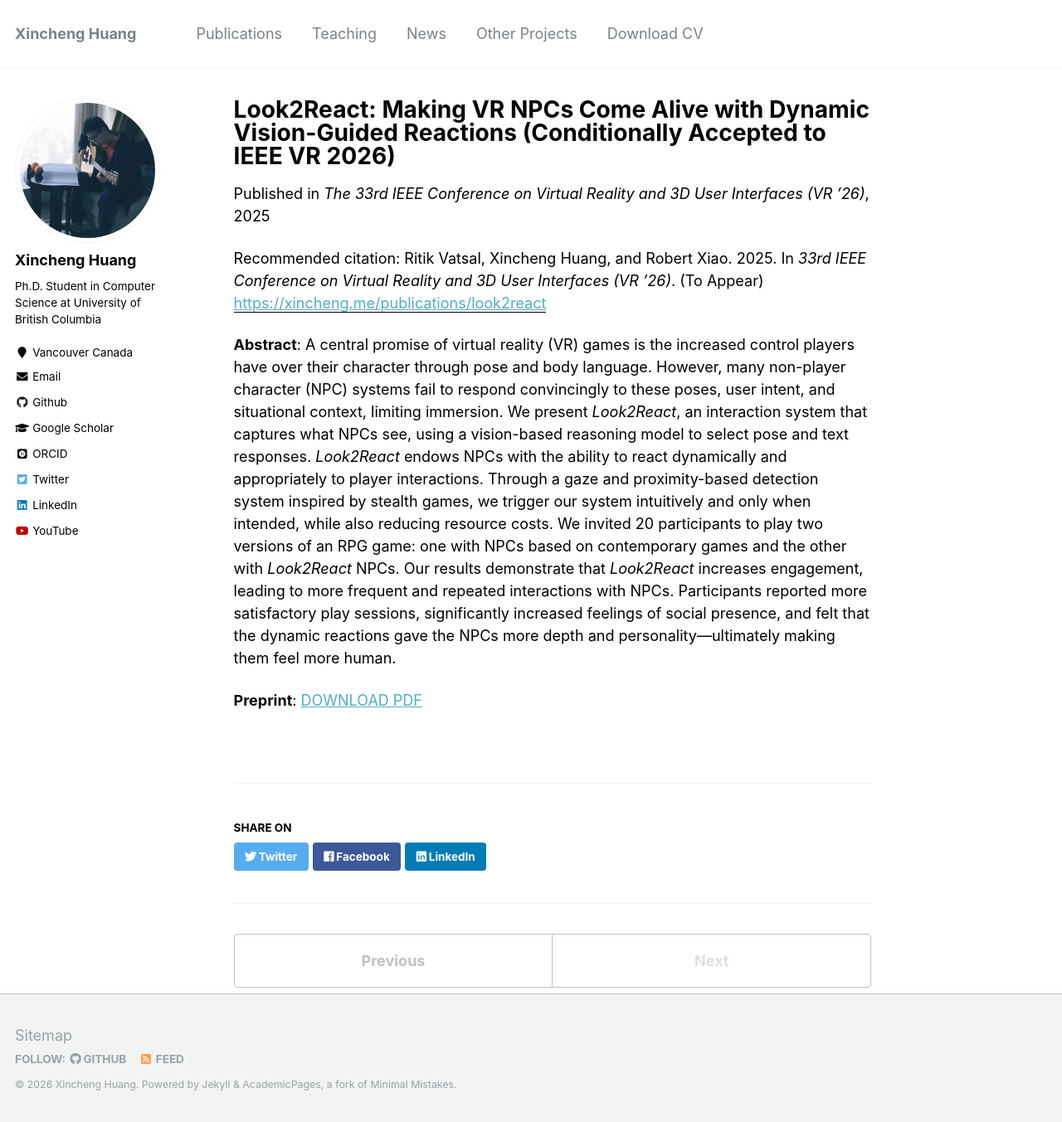
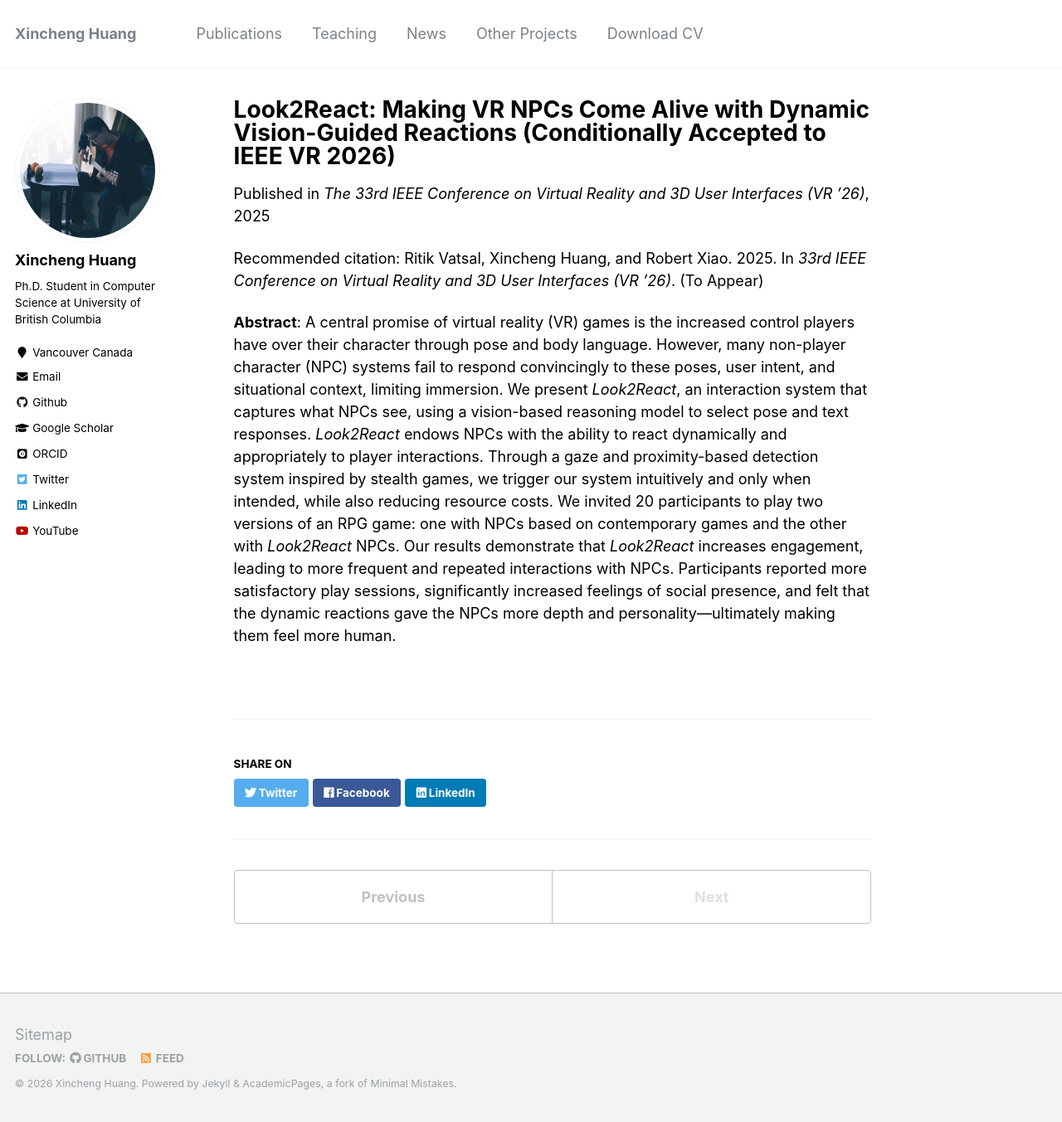
Before and after one commit to Peter-Pater/peter-pater.github.io, a Jekyll site: the page built from _publications/10-Look2React.md, in a window 1280 px wide and 1353 px high. Shown: the whole window at 83% size. Built offline with Jekyll 4.4.1, drawn with Linux system fonts in a browser that asks for light colours; some web fonts are replaced.

Commit message:
remove look2react link

```diff
--- a/_publications/10-Look2React.md
+++ b/_publications/10-Look2React.md
@@ -5,10 +5,8 @@ permalink: /publications/look2react
 excerpt: "We present Look2React, an interaction system that captures what NPCs see, using a vision-based reasoning model to select pose and text responses. As such, Look2React endows NPCs with the ability to react dynamically and appropriately to player interactions."
 date: 2025-12-15
 venue: "The 33rd IEEE Conference on Virtual Reality and 3D User Interfaces (VR ’26)"
-paperurl: 'https://xincheng.me/publications/look2react'
+paperurl: ''
 citation: "Ritik Vatsal, Xincheng Huang, and Robert Xiao. 2025. In <i>33rd IEEE Conference on Virtual Reality and 3D User Interfaces (VR ’26)</i>. (To Appear)"
 ---
 <b>Abstract</b>: A central promise of virtual reality (VR) games is the increased control players have over their character through pose and body language. However, many non-player character (NPC) systems fail to respond convincingly to these poses, user intent, and situational context, limiting immersion. We present <i>Look2React</i>, an interaction system that captures what NPCs see, using a vision-based reasoning model to select pose and text responses. <i>Look2React</i> endows NPCs with the ability to react dynamically and appropriately to player interactions. Through a gaze and proximity-based detection system inspired by stealth games, we trigger our system intuitively and only when intended, while also reducing resource costs. We invited 20 participants to play two versions of an RPG game: one with NPCs based on contemporary games and the other with <i>Look2React</i> NPCs. Our results demonstrate that <i>Look2React</i> increases engagement, leading to more frequent and repeated interactions with NPCs. Participants reported more satisfactory play sessions, significantly increased feelings of social presence, and felt that the dynamic reactions gave the NPCs more depth and personality---ultimately making them feel more human.
 <br/>
-
-**Preprint**: [DOWNLOAD PDF](/files/10-look2react.pdf){:target="_blank"}
```
